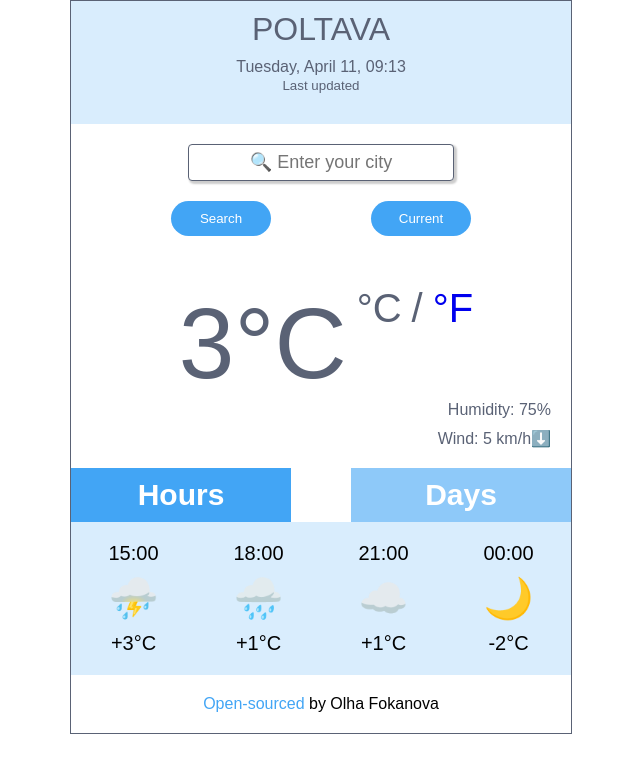
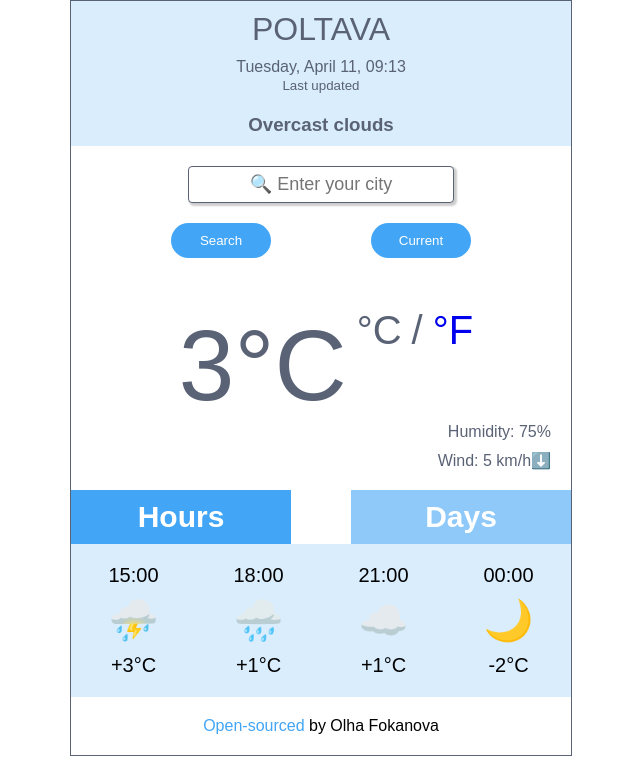
Before and after one commit to Olha-Fokanova/SheCodes-weather-app-react, a React (Create React App) app: page / in a window 1280 px wide. Shown: the top 772 px of the page, without its empty margins (319-959 px from the left). Built offline with nearby package versions, Linux system fonts and the light colour scheme.

Commit message:
App.js as parent componnet

```diff
--- /dev/null
+++ b/src/App.js
@@ -0,0 +1,21 @@
+import React from "react";
+
+import Header from "./Header";
+import SearchForm from "./SearchForm";
+import Weather from "./Weather";
+import Forecast from "./Forecast";
+import Footer from "./Footer";
+
+import "./styles.css";
+
+export default function App(props) {
+  return (
+    <div className="container">
+      <Header city="Poltava" weatherDesc="Overcast clouds" />
+      <SearchForm />
+      <Weather temp="3" format="°C" wind={5} humidity={75} />
+      <Forecast />
+      <Footer />
+    </div>
+  );
+}
--- a/src/Header.js
+++ b/src/Header.js
@@ -1,16 +1,15 @@
 import React from "react";
-import "./styles.css";
 import FormatDate from "./FormatDate";
 
-export default function Header() {
+export default function Header(props) {
   return (
     <header className="Header">
       <div className="header-container">
-        <h1 id="city-name">Poltava</h1>
+        <h1 id="city-name">{props.city}</h1>
 
         <h2 id="date">{FormatDate()}</h2>
         <small>Last updated</small>
-        <h3 id="description"></h3>
+        <h3 id="description">{props.weatherDesc}</h3>
       </div>
     </header>
   );
--- a/src/index.js
+++ b/src/index.js
@@ -2,23 +2,14 @@ import React from "react";
 
 import { StrictMode } from "react";
 import { createRoot } from "react-dom/client";
-import Header from "./Header";
-import SearchForm from "./SearchForm";
-import Weather from "./Weather";
-import Forecast from "./Forecast";
-import Footer from "./Footer";
+
+import App from "./App";
 
 const rootElement = document.getElementById("root");
 const root = createRoot(rootElement);
 
 root.render(
   <StrictMode>
-    <div className="container">
-      <Header />
-      <SearchForm />
-      <Weather temp="3" format="°C" wind={5} humidity={75} />
-      <Forecast />
-      <Footer />
-    </div>
+    <App />
   </StrictMode>
 );
```
